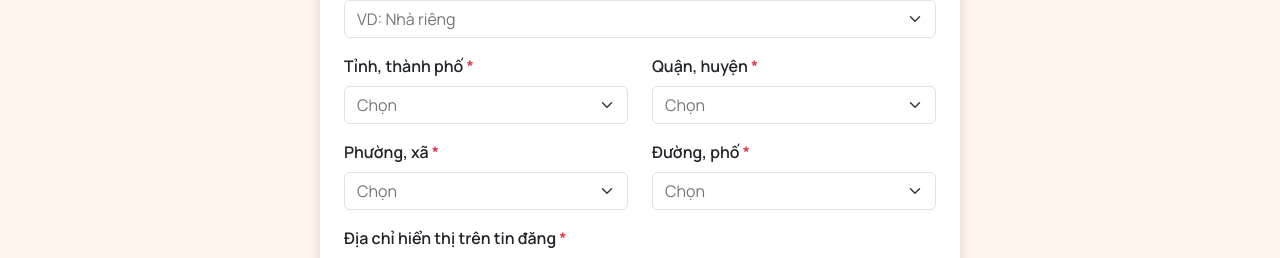
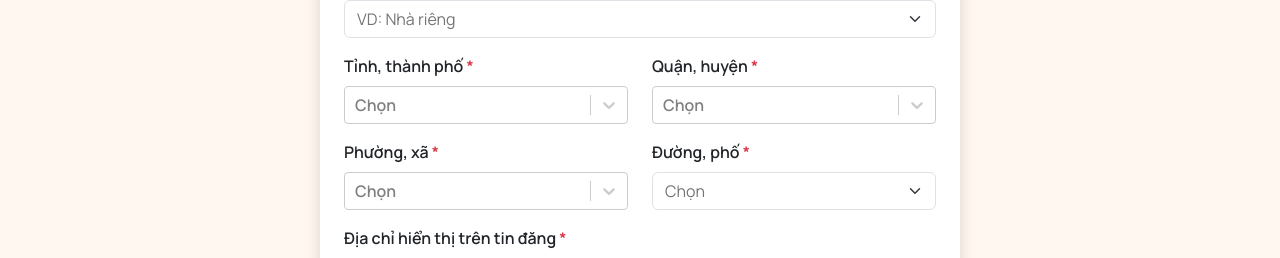
Before and after one commit to Real-Estate-Platforms-Project/Real-estate-platforms-project-FE, a React (Create React App) app: page /sellernet/dang-tin in a window 1280 px wide. Shown: the part 347-605 px from the top of the page. Built offline with nearby package versions, Linux system fonts and the light colour scheme; no server answers.

Commit message:
update createRealEstate, add new heplper, new province service, new district service, new ward

```diff
--- a/src/App.js
+++ b/src/App.js
@@ -8,6 +8,7 @@ import "bootstrap/dist/css/bootstrap.min.css";
 import NotFound from "./component/client/404";
 import Home from "./page/client/Home";
 import CreateRealEstate from "./page/client/CreateRealEstate";
+import Carousel from "./component/carousel/Carousel";
 
 
 function App() {
@@ -15,9 +16,10 @@ function App() {
     <BrowserRouter>
       <Routes>
         <Route path="/" element={<Client />}>
-            <Route path="/" element={<Home/>} />
+            {/*<Route path="/" element={<Home/>} />*/}
             <Route path="/sellernet/dang-tin" element={<CreateRealEstate/>} />
             <Route path="*" element={<NotFound />} />
+            <Route path="/" element={<Carousel/>} />
         </Route>
       </Routes>
       <ToastContainer />
--- a/src/component/carousel/Carousel.js
+++ b/src/component/carousel/Carousel.js
@@ -2,8 +2,6 @@ import SearchBar from "../search/SearchBar";
 import '../../css/carousel.css'
 function Carousel() {
     return(
-        <>
-
         <div id="carouselExampleRide" className="carousel slide h-25" data-bs-ride="true">
 
             <div className="carousel-inner">
@@ -30,7 +28,6 @@ function Carousel() {
                 <span className="visually-hidden">Next</span>
             </button>
         </div>
-        </>
     );
 }
 export default Carousel;
--- a/src/page/client/CreateRealEstate.js
+++ b/src/page/client/CreateRealEstate.js
@@ -1,12 +1,14 @@
-import React, { useState, useEffect } from "react";
-import { useNavigate, Link } from "react-router-dom";
+import {useState, useEffect} from "react";
+import {useNavigate, Link} from "react-router-dom";
 import * as Yup from "yup";
-import { Formik, Field, ErrorMessage } from "formik";
+import {Formik, Field, ErrorMessage} from "formik";
 import Select from "react-select";
 import * as realEstateService from "../../services/RealEstate";
-import { toast } from "react-toastify";
+import * as addressService from "../../services/AddressService";
+import {toast} from "react-toastify";
+import Helper from "../../utils/Helper";
 
-const validationSchema  = Yup.object({
+const validationSchema = Yup.object({
     demandType: Yup.string().required("Cần nhập thông tin này"),
     type: Yup.string().required("Cần nhập thông tin này"),
     address: Yup.string().required("Cần nhập thông tin này"),
@@ -15,12 +17,97 @@ const validationSchema  = Yup.object({
     area: Yup.number().required("Cần nhập thông tin này"),
     price: Yup.number().required("Cần nhập thông tin này"),
     status: Yup.string().required("Cần nhập thông tin này"),
-    note: Yup.string().required("Cần nhập thông tin này")
-})
+    note: Yup.string().required("Cần nhập thông tin này"),
+    provinceCode: Yup.string().required("Cần nhập thông tin này"),
+    districtCode: Yup.string().required("Cần nhập thông tin này"),
+    wardCode: Yup.string().required("Cần nhập thông tin này")
+});
 
-function createRealEstate() {
+function CreateRealEstate() {
+    const [province, setProvince] = useState([]);
+    const [selectedProvinceCode, setSelectedProvinceCode] = useState(null);
+    const [district, setDistrict] = useState([]);
+    const [selectedDistrictCode, setSelectedDistrictCode] = useState(null);
+    const [ward, setWard] = useState([]);
+    const navigate = useNavigate();
+
+    useEffect(() => {
+        const fetchProvince = async () => {
+            try {
+                const provinceData = await addressService.getAllProvinces();
+                setProvince(provinceData);
+            } catch (error) {
+                toast.error("Không thể tải dữ liệu.");
+            }
+        };
+        fetchProvince();
+    }, []);
+
+    useEffect(() => {
+        if (selectedProvinceCode === null) {
+            return;
+        }
+        const fetchDistrict = async () => {
+            try {
+                const districtData = await addressService.getAllDistricts(selectedProvinceCode);
+                setDistrict(districtData);
+            } catch (error) {
+                toast.error("Không thể tải dữ liệu.");
+            }
+        };
+        fetchDistrict();
+    }, [selectedProvinceCode]);
+
+    useEffect(() => {
+        if (selectedDistrictCode === null) {
+            return;
+        }
+        const fetchWard = async () => {
+            try {
+                const wardData = await addressService.getAllWards(selectedDistrictCode);
+                setWard(wardData);
+            } catch (error) {
+                toast.error("Không thể tải dữ liệu.");
+            }
+        };
+        fetchWard();
+    }, [selectedDistrictCode]);
+
+    const handleSubmit = async (values) => {
+        try {
+            const response = await realEstateService.saveRealEstate(values);
+            if (response) {
+                toast.success("Thêm mới thành công");
+                navigate("/products");
+            } else {
+                toast.error("Thêm mới thất bại");
+            }
+        } catch (error) {
+            toast.error("Đã xảy ra lỗi trong quá trình xử lý.");
+        }
+    };
+
     return (
-        <div className="form-create-real-estate py-4">
+        <Formik
+            initialValues={{
+                demandType: "",
+                type: "",
+                address: "",
+                location: "",
+                direction: "",
+                area: 0,
+                price: 0,
+                status: "",
+                note: "",
+                provinceCode: "",
+                districtCode: "",
+                wardCode: ""
+            }}
+            onSubmit={handleSubmit}
+            validationSchema={validationSchema}
+        >
+            {(formik) => (
+                <form className="form-create-real-estate py-4">
                     <div className="shadow m-auto w-50 rounded p-4 bg-white">
                         <h4 className="fw-bold">Thông tin cơ bản</h4>
                         <div className="text-center mt-4">
@@ -40,19 +127,48 @@ function createRealEstate() {
                             <div className="col-6">
                                 <label htmlFor="" className="form-label">Tỉnh, thành phố <span
                                     className="text-danger">*</span></label>
-                        <input type="text" className="form-select" placeholder="Chọn"/>
+                                <Select
+                                    options={Helper.createOptions(province, 'code', 'name')}
+                                    onChange={(option) => {
+                                        setSelectedProvinceCode(option?.value || null);
+                                        formik.setFieldValue("provinceCode", option?.value || "")
+                                    }}
+                                    value={Helper.createOptions(province, 'code', 'name').find(
+                                        (p) => p.value === formik.values.provinceCode
+                                    )}
+                                    placeholder="Chọn"
+                                />
                             </div>
                             <div className="col-6">
                                 <label htmlFor="" className="form-label">Quận, huyện <span
                                     className="text-danger">*</span></label>
-                        <input type="text" className="form-select" placeholder="Chọn"/>
+                                <Select
+                                    options={Helper.createOptions(district, 'code', 'name')}
+                                    onChange={(option) => {
+                                        setSelectedDistrictCode(option?.value || null);
+                                        formik.setFieldValue("districtCode", option?.value || "")
+                                    }}
+                                    value={Helper.createOptions(district, 'code', 'name').find(
+                                        (d) => d.value === formik.values.districtCode
+                                    )}
+                                    placeholder="Chọn"
+                                />
                             </div>
                         </div>
                         <div className="mt-3 row">
                             <div className="col-6">
                                 <label htmlFor="" className="form-label">Phường, xã <span
                                     className="text-danger">*</span></label>
-                        <input type="text" className="form-select" placeholder="Chọn"/>
+                                <Select
+                                    options={Helper.createOptions(ward, 'code', 'name')}
+                                    onChange={(option) =>
+                                        formik.setFieldValue("wardCode", option?.value || "")
+                                    }
+                                    value={Helper.createOptions(ward, 'code', 'name').find(
+                                        (w) => w.value === formik.values.wardCode
+                                    )}
+                                    placeholder="Chọn"
+                                />
                             </div>
                             <div className="col-6">
                                 <label htmlFor="" className="form-label">Đường, phố <span
@@ -63,12 +179,14 @@ function createRealEstate() {
                         <div className="mt-3">
                             <label htmlFor="" className="form-label">Địa chỉ hiển thị trên tin đăng <span
                                 className="text-danger">*</span></label>
-                    <input type="text" className="form-control" placeholder="Bạn có thể bổ sung hẻm, ngách, ngõ"/>
+                            <input type="text" className="form-control"
+                                   placeholder="Bạn có thể bổ sung hẻm, ngách, ngõ"/>
                         </div>
                     </div>
-        </div>
-
+                </form>
+            )}
+        </Formik>
     );
 }
 
-export default createRealEstate;
+export default CreateRealEstate;
--- a/src/page/layout/Client.js
+++ b/src/page/layout/Client.js
@@ -12,7 +12,7 @@ export default function Client() {
             <main>
                 <Outlet/>
             </main>
-                <Carousel/>
+
             <Footer/>
         </div>
     )
--- /dev/null
+++ b/src/services/AddressService.js
@@ -0,0 +1,33 @@
+import axios from "axios";
+
+const URL_PROVINCE = "http://localhost:8080/api/province";
+const URL_DISTRICT = "http://localhost:8080/api/district";
+const URL_WARD = "http://localhost:8080/api/ward";
+
+export const getAllProvinces = async () => {
+    try {
+        let res = await axios.get(URL_PROVINCE);
+        return res.data;
+    } catch (e) {
+        return [];
+    }
+}
+
+export const getAllDistricts = async (code) => {
+    try {
+        let res = await axios.get(URL_DISTRICT + `?code=${code}`);
+        return res.data;
+    } catch (e) {
+        return [];
+    }
+}
+
+
+export const getAllWards = async (code) => {
+    try {
+        let res = await axios.get(URL_WARD + `?code=${code}`);
+        return res.data;
+    } catch (e) {
+        return [];
+    }
+}
--- /dev/null
+++ b/src/utils/Helper.js
@@ -0,0 +1,9 @@
+class Helper {
+    static createOptions(data, valueField, labelField) {
+        return data.map((item) => ({
+            value: item[valueField],
+            label: item[labelField],
+        }));
+    }
+}
+export default Helper;
```
Also changed, not shown: src/page/client/Home.js (deleted, +0 -17 lines), src/services/RealEstate.js (line endings or trailing spaces). Lines whose indentation alone changed are shown as unchanged.
